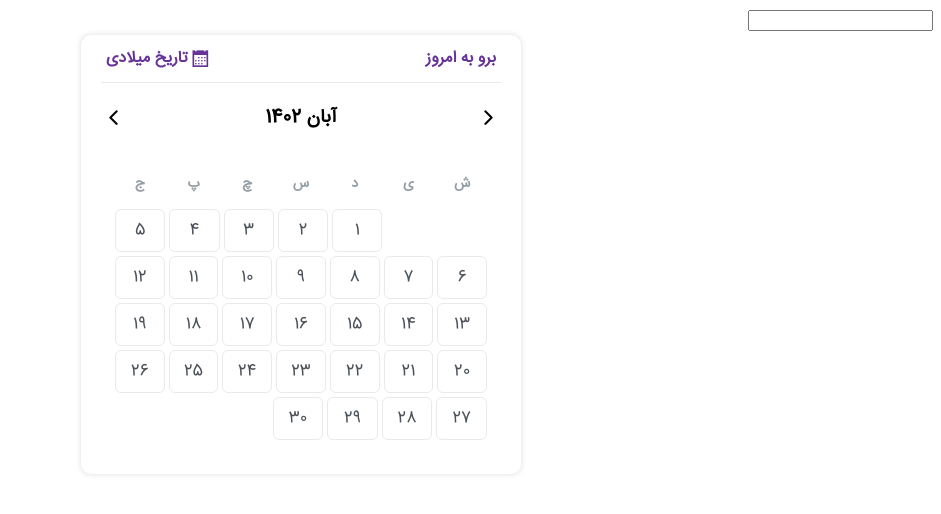
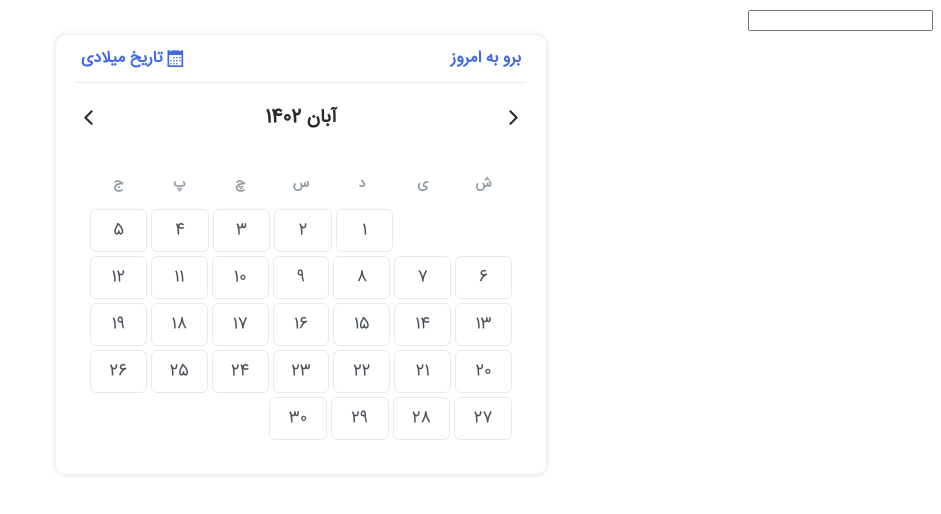
Before and after one commit to ammirzaei/DatePicker, a plain HTML site: page index.html in a window 1280 px wide. Shown: the whole page, without its empty margins (339-1280 px from the left). Drawn offline with Linux system fonts and the light colour scheme; files whose address does not match are found by name.

Commit message:
fix: remove all day active

```diff
--- a/assets/css/styles.css
+++ b/assets/css/styles.css
@@ -13,7 +13,7 @@ body{
 .date-picker-container{
     /* display: none; */
     box-shadow: 0px 0px 5px 1px rgba(0, 0, 0, 0.1);
-    width: 400px;
+    width: 450px;
     border-radius: 10px;
     padding: 0px 20px 20px;
     margin: 0 auto;
@@ -23,7 +23,7 @@ body{
     padding: 10px 5px;
 }
 .date-picker-header-command :is(span, i){
-    color: rebeccapurple;
+    color: royalblue;
     font-weight: 600;
     cursor: pointer;
 }
@@ -33,12 +33,14 @@ body{
     justify-content: space-between;
     gap: 5px;
 }
+.date-picker-header-month{
+    color: #2b2a2a;
+}
 .date-picker-header-month .icon{
     font-size: 25px;
     cursor: pointer;
 }
 .date-picker-content{
-    /* border: 1px solid #ddd; */
     border-radius: 5px;
     padding: 10px;
     width: 100%;
--- a/assets/js/script.js
+++ b/assets/js/script.js
@@ -97,6 +97,7 @@ function dayOfDatePickerHandler(date, isToday) {
       }
 
       if(isToday && dateFormat === today){
+        removeAllDayActive();
         td.classList.add('active');
         input.value = today;
       }
@@ -157,6 +158,5 @@ datePickerBody.addEventListener('click', (e)=>{
   }
 });
 goToday.addEventListener('click', ()=>{
-  removeAllDayActive();
   mainHandler('', true);
-})
+});
```
